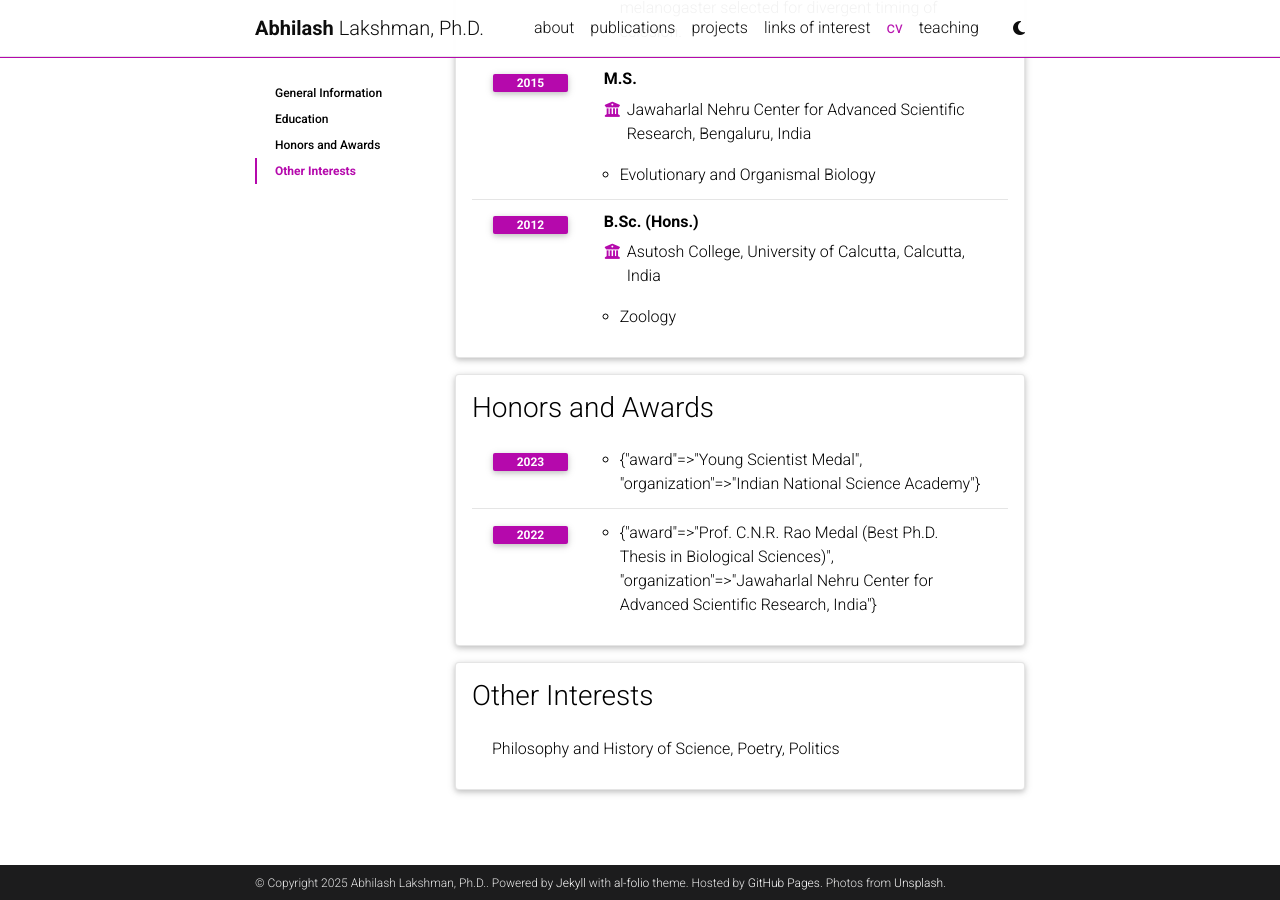
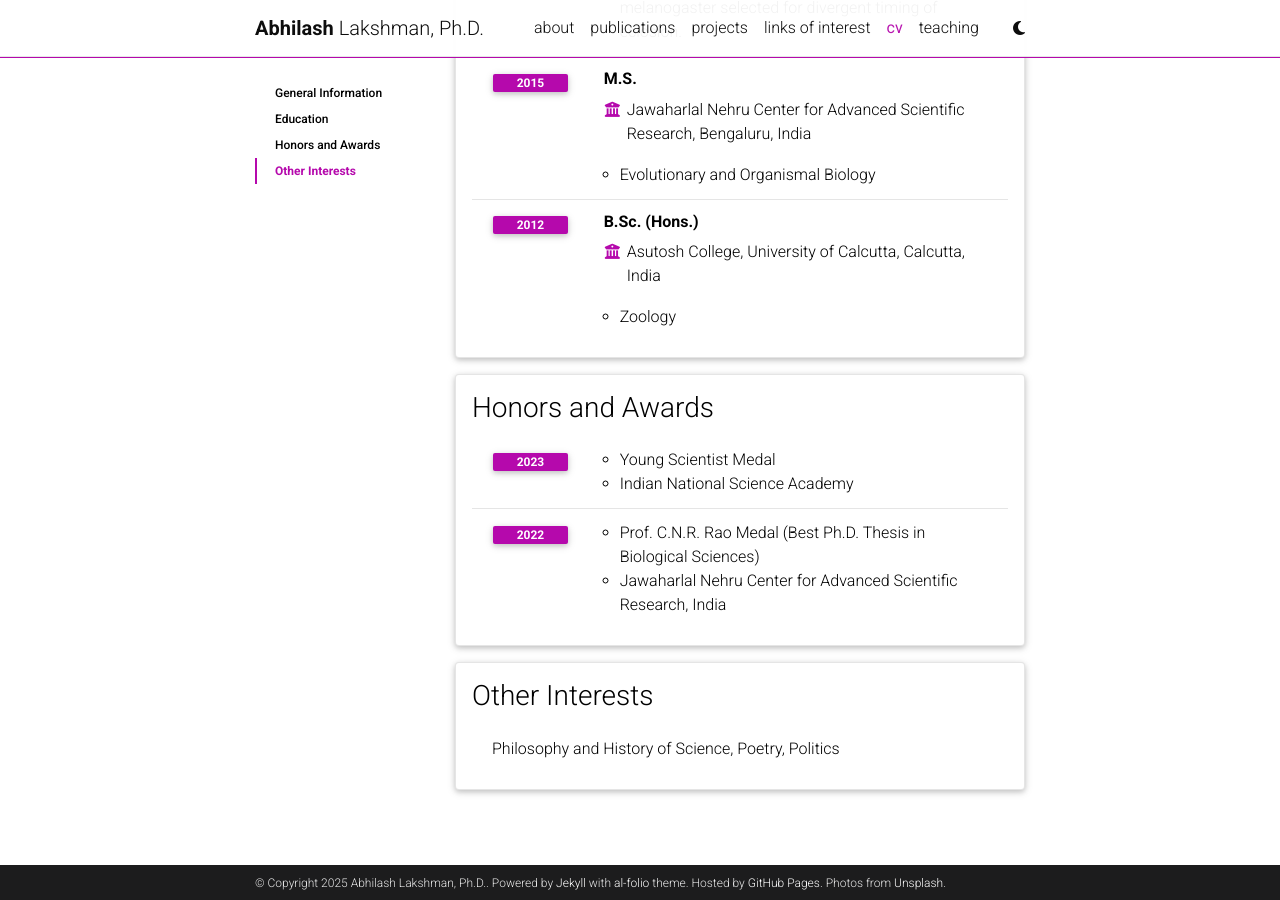
Before and after one commit to abhilashlakshman/abhilashlakshmanOLDER.github.io, a Jekyll site: the page built from _pages/cv.md, in a window 1280 px wide and 900 px high, scrolled down 673 px. Built offline with Jekyll 4.4.1, drawn with Linux system fonts in a browser that asks for light colours; comment, search, counter and statistics services are not loaded; a style sheet for code colours, icons or effects is not loaded; some of the changed lines change nothing that is shown.

Commit message:
Update cv.yml

```diff
--- a/_data/cv.yml
+++ b/_data/cv.yml
@@ -36,12 +36,12 @@
   contents:
     - year: 2023
       items:
-        - award: Young Scientist Medal
-          organization: Indian National Science Academy
+        - Young Scientist Medal
+        - Indian National Science Academy
     - year: 2022
       items:
-        - award: Prof. C.N.R. Rao Medal (Best Ph.D. Thesis in Biological Sciences)
-          organization: Jawaharlal Nehru Center for Advanced Scientific Research, India
+        - Prof. C.N.R. Rao Medal (Best Ph.D. Thesis in Biological Sciences)
+        - Jawaharlal Nehru Center for Advanced Scientific Research, India
 
 - title: Other Interests
   type: list
```
